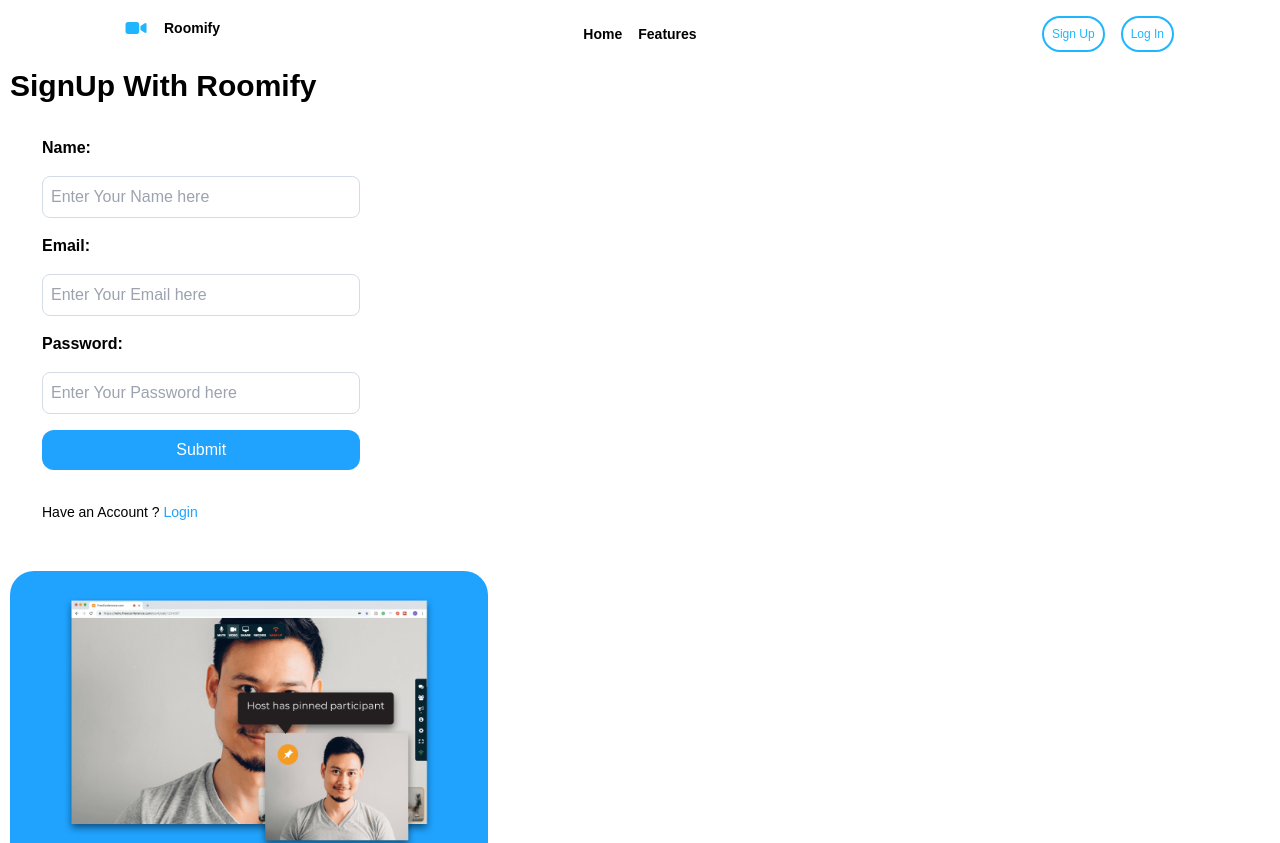
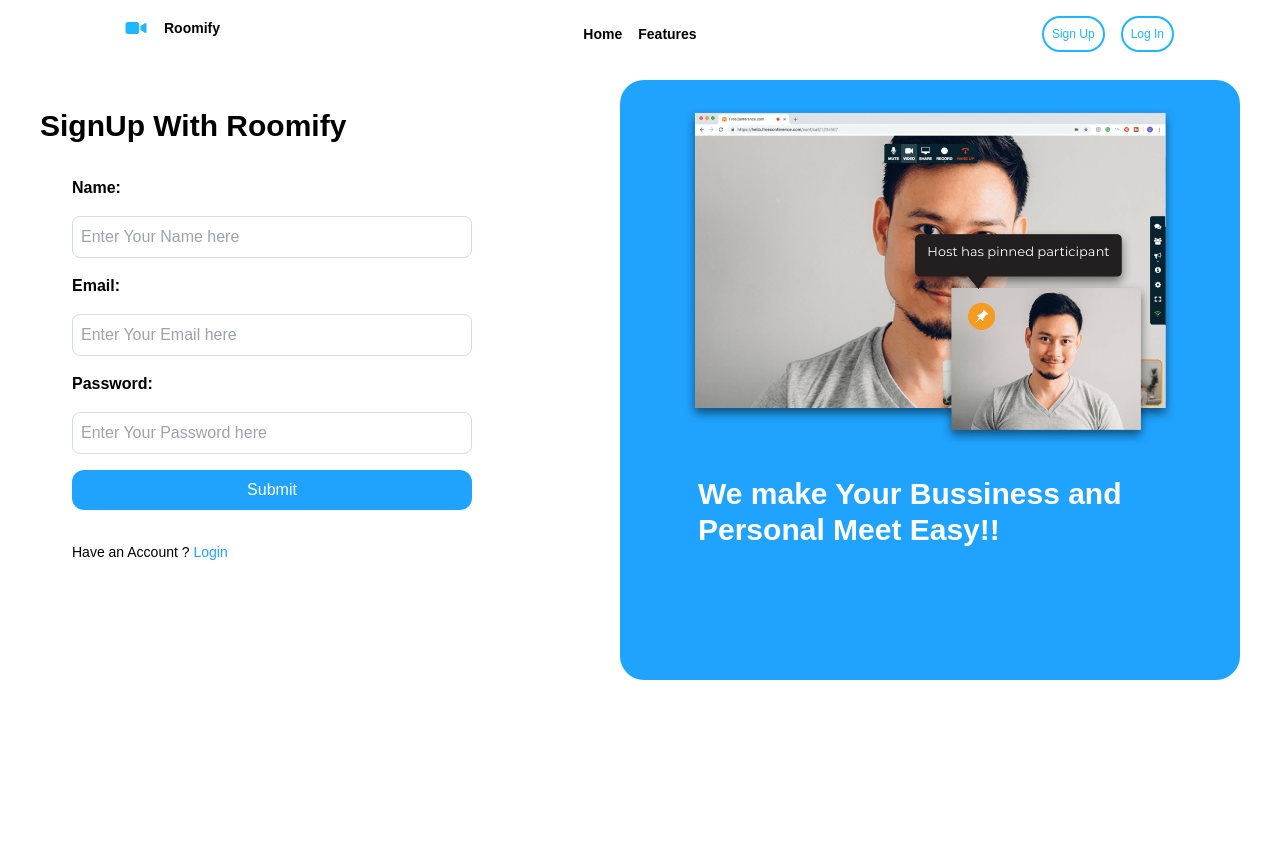
Before and after one commit to varunjatav/video-conference-frontend, a React (Vite) app: page /video-conference-frontend/sign-up in a window 1280 px wide. Shown: the top 843 px of the page. After the commit the page ends 800 px from the top, so only its background shows below. Built offline with nearby package versions, Linux system fonts and the light colour scheme.

Commit message:
sign up display problem resolved

```diff
--- a/src/components/Header.jsx
+++ b/src/components/Header.jsx
@@ -54,7 +54,7 @@ const Header = () => {
 
   return (
     <header className="z-10 mx-auto p-4 flex flex-row text-center fixed top-0 bg-white w-full">
-      <section className="basis-1/4 ">
+      <section className="basis-1/4">
         <LinkRouter
           to="/video-conference-frontend/"
           className=" flex items-center justify-center gap-4 cursor-pointer"
--- a/src/components/SignUp.jsx
+++ b/src/components/SignUp.jsx
@@ -24,7 +24,7 @@ console.log(userId);
   };
 
   return (
-    <section className="container w-full p-10 flex flex-row pt-20">
+    <section className="flex w-full p-10 pt-20">
       <div className="flex-1 w-1/2 py-7">
         <h2 className="font-bold text-3xl font-sans ">SignUp With Roomify</h2>
         <form
@@ -76,7 +76,7 @@ console.log(userId);
         </form>
         <p className="px-8 text-sm pb-4 ">
           Have an Account ?{" "}
-          <LinkRouter to="/login" className="text-dark-blue ">
+          <LinkRouter to="/video-conference-frontend/login" className="text-dark-blue ">
             Login
           </LinkRouter>
         </p>
--- a/src/main.jsx
+++ b/src/main.jsx
@@ -69,12 +69,14 @@ const router = createBrowserRouter([
           {
             index: true,
             element: <AccountUpdate />,
+            errorElement: <ErrorBoundary />,
           },
         ],
       },
       {
         path: "/video-conference-frontend/reset-password",
         element: <ResetPassword />,
+        errorElement: <ErrorBoundary />,
       },
     ],
   },
--- a/src/output.css
+++ b/src/output.css
@@ -817,6 +817,10 @@ video {
   width: 100%;
 }
 
+.w-96 {
+  width: 24rem;
+}
+
 .flex-1 {
   flex: 1 1 0%;
 }
```
